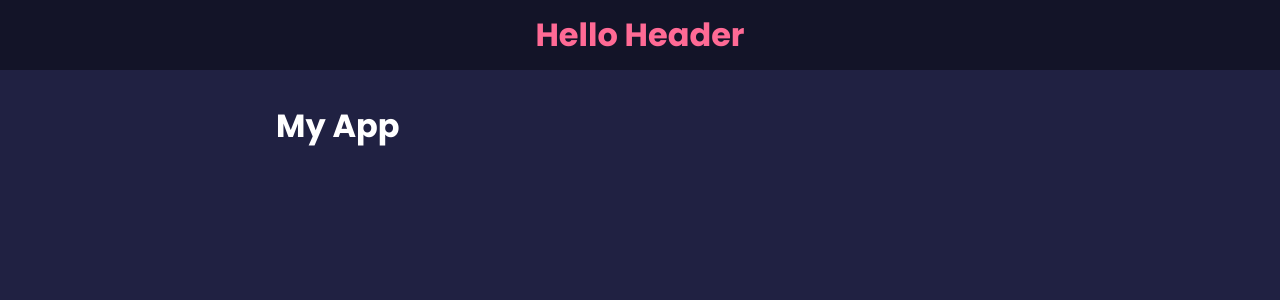
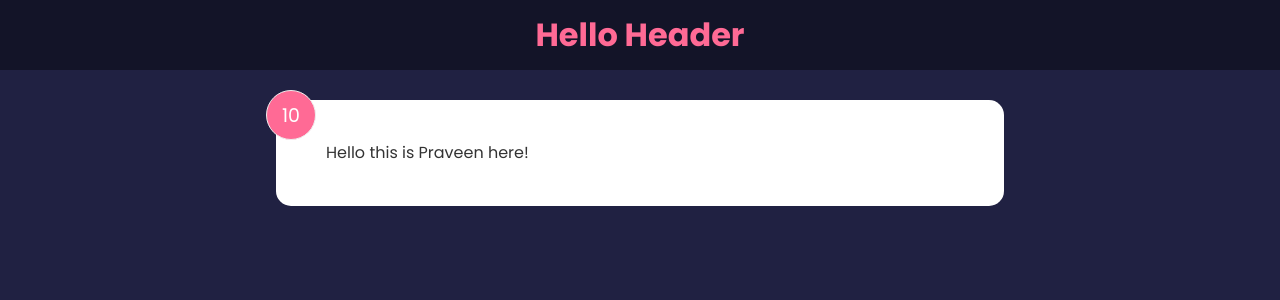
Before and after one commit to praveenss2806/feedback-app, a React (Create React App) app: page / in a window 1280 px wide. Shown: the top 300 px of the page. Built offline with nearby package versions, Linux system fonts and the light colour scheme.

Commit message:
added feedback item

```diff
--- a/src/App.js
+++ b/src/App.js
@@ -1,11 +1,12 @@
 import Header from './components/Header';
+import FeedbackItem from './components/FeedbackItem';
 
 const App = () => {
     return (
         <>
             <Header />
             <div className="container">
-                <h1>My App</h1>
+                <FeedbackItem />
             </div>
         </>
     );
--- /dev/null
+++ b/src/components/FeedbackItem.jsx
@@ -0,0 +1,15 @@
+import { useState } from "react";
+
+const FeedbackItem = () => {
+    const [rating, setRating] = useState(10);
+    const [text, setText] = useState('Hello this is Praveen here!');
+
+    return (
+        <div className="card">
+            <div className="num-display">{rating}</div>
+            <div className="text-display">{text}</div>
+        </div>
+    )
+}
+
+export default FeedbackItem;
```
